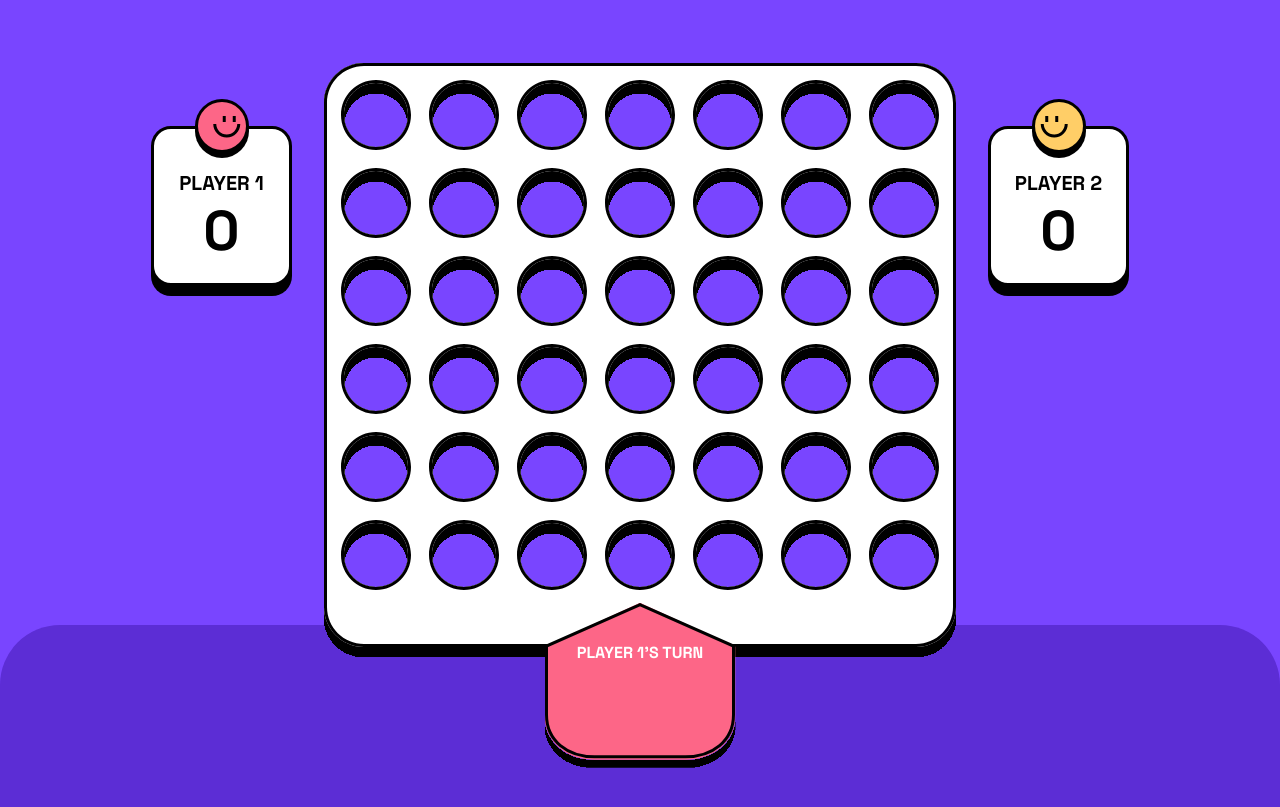
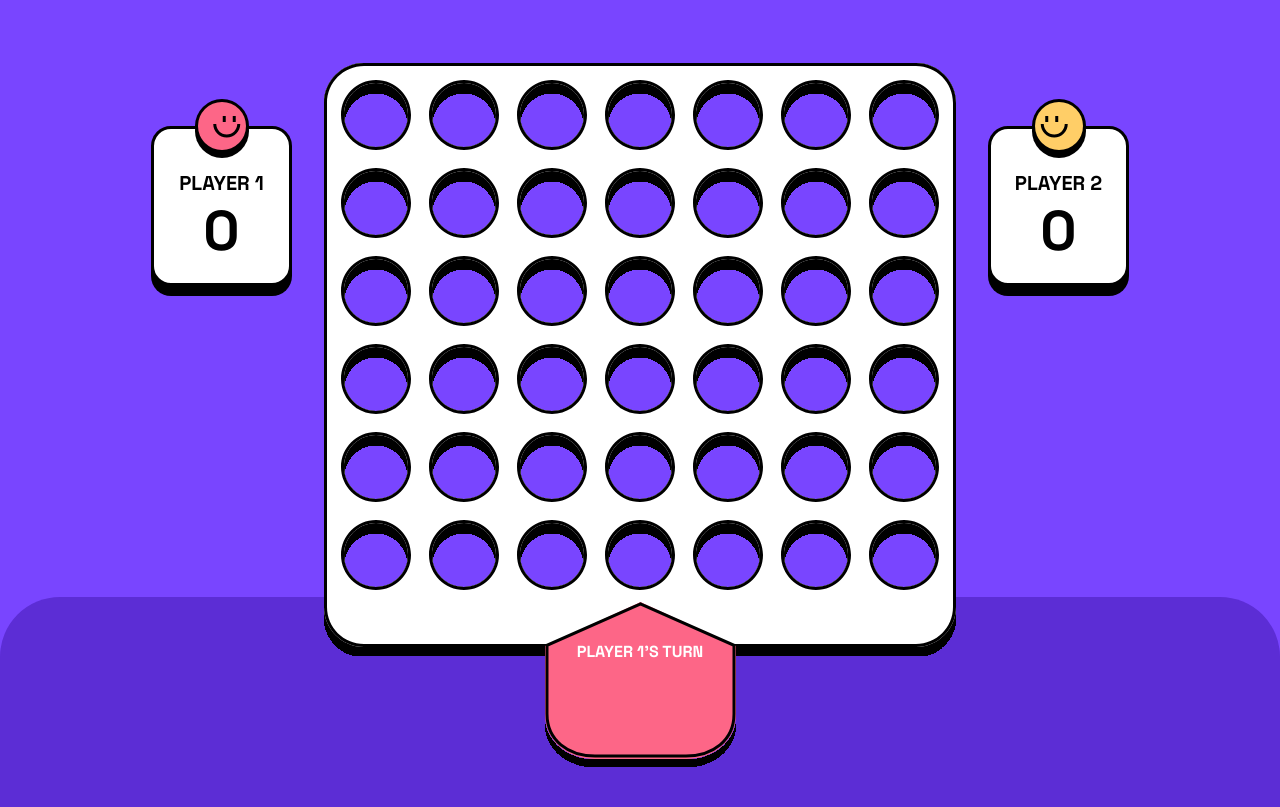
Before and after one commit to ViggieM/connect-four, a website built with Vite: page index.html in a window 1280 px wide. Shown: the part 115-922 px from the top of the page. Before the commit the page ends 883 px from the top, so only its background shows below. Built offline with nearby package versions, Linux system fonts and the light colour scheme.

Commit message:
Fix footer

```diff
--- a/index.html
+++ b/index.html
@@ -6,8 +6,7 @@
     <title>Connect Four</title>
     <script type="module" src="/src/main.ts"></script>
   </head>
-  <body style="background-color: var(--color-indigo-700)">
-    <div class="game">
+  <body>
     <!-- Header: Menu button, logo, Restart button -->
     <header class="game-header">
       <button class="btn btn-nav btn-nav-default" id="menu-btn">Menu</button>
@@ -15,8 +14,8 @@
       <button class="btn btn-nav btn-nav-default" id="restart-btn">Restart</button>
     </header>
 
-      <!-- Main game area -->
-      <main class="game-main">
+    <!-- Main game area (players + board grid) -->
+    <div class="game">
       <!-- Player 1 score card (left) -->
       <div class="player-card player-card--p1">
         <img src="/src/assets/player-1.svg" alt="" class="player-card__avatar" />
@@ -50,11 +49,6 @@
           <div class="game-board__zone" data-col="6"></div>
           <div class="game-board__zone" data-col="7"></div>
         </div>
-
-          <!-- Turn indicator (positioned at bottom of board) -->
-          <div class="turn-indicator turn-indicator--p1" id="turn-indicator">
-            <span class="turn-indicator__label">Player 1's Turn</span>
-          </div>
       </div>
 
       <!-- Player 2 score card (right) -->
@@ -65,7 +59,15 @@
           <span class="player-card__score" id="p2-score">0</span>
         </div>
       </div>
-      </main>
     </div>
+
+    <!-- Turn indicator -->
+    <div class="turn-indicator-wrapper">
+      <div class="turn-indicator turn-indicator--p1" id="turn-indicator">
+        <span class="turn-indicator__label">Player 1's Turn</span>
+      </div>
+    </div>
+
+    <footer class="game-footer"></footer>
   </body>
 </html>
--- a/src/styles/base.css
+++ b/src/styles/base.css
@@ -9,10 +9,14 @@
 
 body {
   margin: 0;
+  min-height: 100vh;
+  display: flex;
+  flex-direction: column;
   font-family: var(--font-family);
   font-size: var(--text-preset-4-size);
   line-height: var(--text-preset-4-line-height);
   color: var(--color-neutral-950);
+  background-color: var(--color-indigo-500);
 }
 
 /* ===================
--- a/src/styles/game-board.css
+++ b/src/styles/game-board.css
@@ -8,6 +8,21 @@
   max-width: 100%;
   aspect-ratio: 632 / 631;
   flex-shrink: 0;
+  z-index: 1;
+}
+
+/* Background that extends behind the board to meet the footer */
+.game-board::before {
+  content: '';
+  position: absolute;
+  bottom: 0;
+  left: 50%;
+  transform: translateX(-50%);
+  width: 100vw;
+  height: var(--radius-60);
+  background-color: var(--color-indigo-700);
+  border-radius: var(--radius-60) var(--radius-60) 0 0;
+  z-index: -1;
 }
 
 /* All board SVGs are stacked absolutely */
--- a/src/styles/layout.css
+++ b/src/styles/layout.css
@@ -1,36 +1,5 @@
 /* ABOUTME: Game layout styles */
 /* ABOUTME: Main container, header, and grid layout for game screen */
-
-/* Main game container */
-.game {
-  position: relative;
-  min-height: 100vh;
-  background-color: var(--color-indigo-500);
-  display: flex;
-  flex-direction: column;
-  align-items: center;
-  justify-content: center;
-  padding: var(--spacing-400) var(--spacing-200);
-}
-
-/* Partial background fill */
-.game::before {
-  content: '';
-  position: absolute;
-  bottom: 0;
-  left: 0;
-  right: 0;
-  height: 8%; /* Adjust this value as needed */
-  background-color: var(--color-indigo-700);
-  z-index: 0;
-  border-radius: var(--radius-60) var(--radius-60) 0 0;
-}
-
-/* Ensure content appears above the pseudo-element */
-.game > * {
-  position: relative;
-  z-index: 1;
-}
 
 /* ===================
    GAME HEADER
@@ -42,7 +11,8 @@
   align-items: center;
   width: 632px;
   max-width: 100%;
-  margin-bottom: var(--spacing-600);
+  margin: 0 auto var(--spacing-600);
+  padding-top: var(--spacing-400);
 }
 
 .game-header > :first-child {
@@ -59,26 +29,37 @@
 }
 
 /* ===================
-   GAME MAIN AREA
+   GAME (Players + Board Grid)
    =================== */
 
-.game-main {
+.game {
   display: grid;
   grid-template-areas:
     "p1 board p2";
   grid-template-columns: auto 632px auto;
   gap: var(--spacing-400);
   align-items: start;
+  justify-content: center;
 }
 
-.game-main > .player-card--p1 {
+.game > .player-card--p1 {
   grid-area: p1;
 }
 
-.game-main > .game-board {
+.game > .game-board {
   grid-area: board;
 }
 
-.game-main > .player-card--p2 {
+.game > .player-card--p2 {
   grid-area: p2;
 }
+
+/* ===================
+   GAME FOOTER
+   =================== */
+
+.game-footer {
+  flex: 1;
+  width: 100%;
+  background-color: var(--color-indigo-700);
+}
--- a/src/styles/responsive.css
+++ b/src/styles/responsive.css
@@ -3,21 +3,17 @@
 
 /* ===================
    TABLET (max-width: 1000px)
-   Player cards move above board
+   Player cards above board (already in new layout)
    =================== */
 
 @media (max-width: 1000px) {
-  .game {
-    padding-top: var(--spacing-400);
-  }
-
   .game-header {
     margin-bottom: var(--spacing-200);
     width: 100%;
     max-width: 632px;
   }
 
-  .game-main {
+  .game {
     grid-template-areas:
       "p1 p2"
       "board board";
@@ -25,6 +21,7 @@
     gap: var(--spacing-150);
     width: 100%;
     max-width: 632px;
+    margin: 0 auto;
   }
 
   /* Horizontal cards with avatar on side */
--- a/src/styles/turn-indicator.css
+++ b/src/styles/turn-indicator.css
@@ -1,11 +1,32 @@
 /* ABOUTME: Turn indicator component styles */
 /* ABOUTME: Shows current player's turn with colored SVG background */
 
+.turn-indicator-wrapper {
+  --bg-start: 33%;
+  position: relative;
+  top: -55px;
+  z-index: 2;
+  display: flex;
+  justify-content: center;
+  background: linear-gradient(
+    to bottom,
+    transparent var(--bg-start),
+    var(--color-indigo-700) var(--bg-start)
+  );
+}
+
+.turn-indicator-wrapper::after {
+  content: '';
+  position: absolute;
+  top: 100%;
+  left: 0;
+  right: 0;
+  height: 55px;
+  background-color: var(--color-indigo-700);
+  z-index: -1;
+}
+
 .turn-indicator {
-  position: absolute;
-  bottom: 2%;
-  left: 50%;
-  transform: translate(-50%, 75%);
   width: 191px;
   height: 165px;
   display: flex;
@@ -13,7 +34,6 @@
   align-items: center;
   justify-content: flex-start;
   padding-top: var(--spacing-500);
-  z-index: 2;
   background-size: 100% 100%;
   background-repeat: no-repeat;
   background-position: center;
```
Lines whose indentation alone changed are shown as unchanged.
